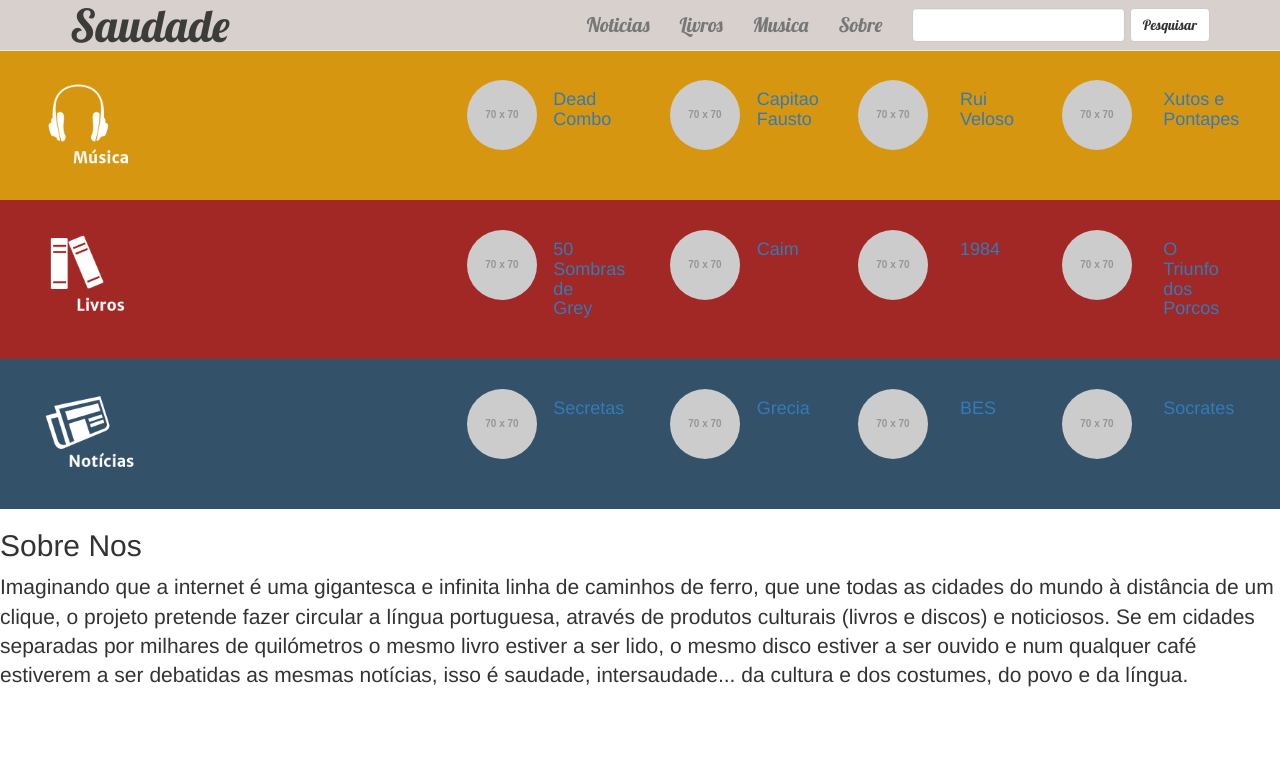
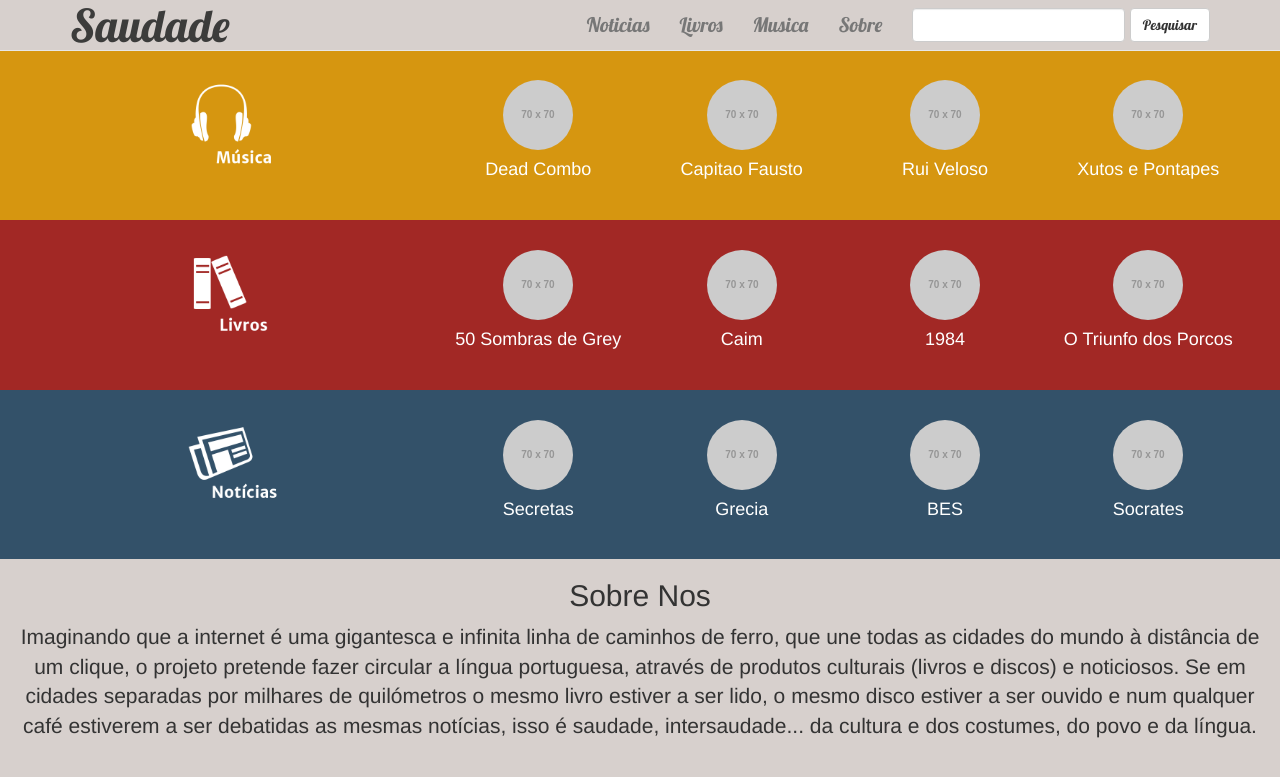
Before and after one commit to impresa/clubedasaudade, a Flask app: page / in a window 1280 px wide. Shown: the top 777 px of the page. Run offline with Flask 2, Linux system fonts and the light colour scheme; grey boxes labelled with a size stand in for pictures from a placeholder-image service; some libraries are stand-ins or nearby versions.

Commit message:
some visuals mumbo jumbo

```diff
--- a/application.py
+++ b/application.py
@@ -40,11 +40,11 @@ def home_page():
     return render_template('index.html', topics=topics)
 
 
-@app.route('/topic/<topic>')
-def topic_page(topic):
+@app.route('/discussion/<category>/<topic>')
+def topic_page(category,topic):
     community_comments = communitiesFacade.search_comments(topic)
     community_pages = []#communitiesFacade.search_pages(topic)
-    return render_template('topic.html', topic=topic, community_comments=community_comments,
+    return render_template('topic.html', topic=topic, category=category, community_comments=community_comments,
                            community_pages=community_pages)
 
 
--- a/communities/CommunitiesFacade.py
+++ b/communities/CommunitiesFacade.py
@@ -12,3 +12,6 @@ class CommunitiesFacade:
 
     def search_pages(self, search_terms):
         return self.facebookProvider.search_pages(search_terms)
+
+    def search_trends(self):
+        return self.twitterProvider.search_trends()
--- a/static/css/main.css
+++ b/static/css/main.css
@@ -11,6 +11,8 @@
     width: 90px;
     background-position: center;
     background-size: 90px 90px;
+    margin-left: auto;
+    margin-right: auto;
 }
 
 .category-row {
@@ -31,5 +33,16 @@
 .site-name {
     font-size: 45px;
     color: #3c3c3b !important;
+}
 
+body {
+    background: #d7d0cd;
 }
+
+a, a:hover {
+    color: #FFFFFF;
+}
+
+.topic-title {
+    color: #ffffff;
+}
--- a/templates/index.html
+++ b/templates/index.html
@@ -19,37 +19,28 @@
     {% include 'navbar.html' %}
 
     {% for category in topics %}
-        <div class="row {{ category }}-container category-row">
-            <div class="col-md-4"><div class="{{ category }}-logo logo"></div></div>
+        <div class="row {{ category }}-container category-row" id="{{ category }}">
+            <div class="col-xs-12 col-md-4 text-center"><div class="{{ category }}-logo logo"></div></div>
             {% for topic in topics[category]['trending'] %}
-                <div class="col-md-2">
-                    <div class="col-md-6">
-                        <img src="http://dummyimage.com/70x70/000/fff" alt="..." class="img-circle">
-                    </div>
-                    <div class="col-md-6">
-                        <h4><a href="/topic/{{topic}}">{{topic}}</a></h4>
-                    </div>
+                <div class="col-xs-6 col-md-2 text-center">
+                    <img src="http://dummyimage.com/70x70/000/fff" alt="..." class="img-circle">
+                    <h4><a href="/discussion/{{ category }}/{{topic}}">{{topic}}</a></h4>
                 </div>
             {% endfor %}
             {% for topic in topics[category]['editorial'] %}
-                <div class="col-md-2">
-                    <div class="row">
-                        <div class="col-md-6">
-                            <img src="http://dummyimage.com/70x70/000/fff" alt="..." class="img-circle">
-                        </div>
-                        <div class="col-md-6">
-                            <h4><a href="/topic/{{topic}}">{{topic}}</a></h4>
-                        </div>
-                    </div>
-
+                <div class="col-xs-6 col-md-2  text-center">
+                    <img src="http://dummyimage.com/70x70/000/fff" alt="..." class="img-circle">
+                    <h4><a href="/discussion/{{ category }}/{{topic}}">{{topic}}</a></h4>
                 </div>
             {% endfor %}
         </div>
     {% endfor %}
 
     <div class="row">
-        <h2 id="sobre">Sobre Nos</h2>
-        <p class="lead">Imaginando que a internet é uma gigantesca e infinita linha de caminhos de ferro, que une todas as cidades do mundo à distância de um clique, o projeto pretende fazer circular a língua portuguesa, através de produtos culturais (livros e discos) e noticiosos. Se em cidades separadas por milhares de quilómetros o mesmo livro estiver a ser lido, o mesmo disco estiver a ser ouvido e num qualquer café estiverem a ser debatidas as mesmas notícias, isso é saudade, intersaudade... da cultura e dos costumes, do povo e da língua.</p>
+        <div class="col-md-12 text-center">
+            <h2 id="sobre">Sobre Nos</h2>
+            <p class="lead">Imaginando que a internet é uma gigantesca e infinita linha de caminhos de ferro, que une todas as cidades do mundo à distância de um clique, o projeto pretende fazer circular a língua portuguesa, através de produtos culturais (livros e discos) e noticiosos. Se em cidades separadas por milhares de quilómetros o mesmo livro estiver a ser lido, o mesmo disco estiver a ser ouvido e num qualquer café estiverem a ser debatidas as mesmas notícias, isso é saudade, intersaudade... da cultura e dos costumes, do povo e da língua.</p>
+        </div>
     </div>
 
 </div>
--- a/templates/navbar.html
+++ b/templates/navbar.html
@@ -8,7 +8,7 @@
                 <span class="icon-bar"></span>
                 <span class="icon-bar"></span>
             </button>
-            <a class="navbar-brand site-name" href="#">Saudade</a>
+            <a class="navbar-brand site-name" href="/">Saudade</a>
         </div>
         <div id="navbar" class="navbar-collapse collapse">
             <form class="navbar-form navbar-nav navbar-right" role="search">
--- a/topics/TopicsProvider.py
+++ b/topics/TopicsProvider.py
@@ -1,6 +1,10 @@
+from communities.TwitterProvider import TwitterProvider
+
+
 class TopicsProvider:
 
     def __init__(self):
+        self.twitterProvider = TwitterProvider()
         self.editorialTopics = {
             "news": ["BES", "Socrates"],
             "music": ["Rui Veloso", "Xutos e Pontapes"],
```
Also changed, not shown: communities/TwitterProvider.py (+19 -2 lines), templates/topic.html (+19 -7 lines).
